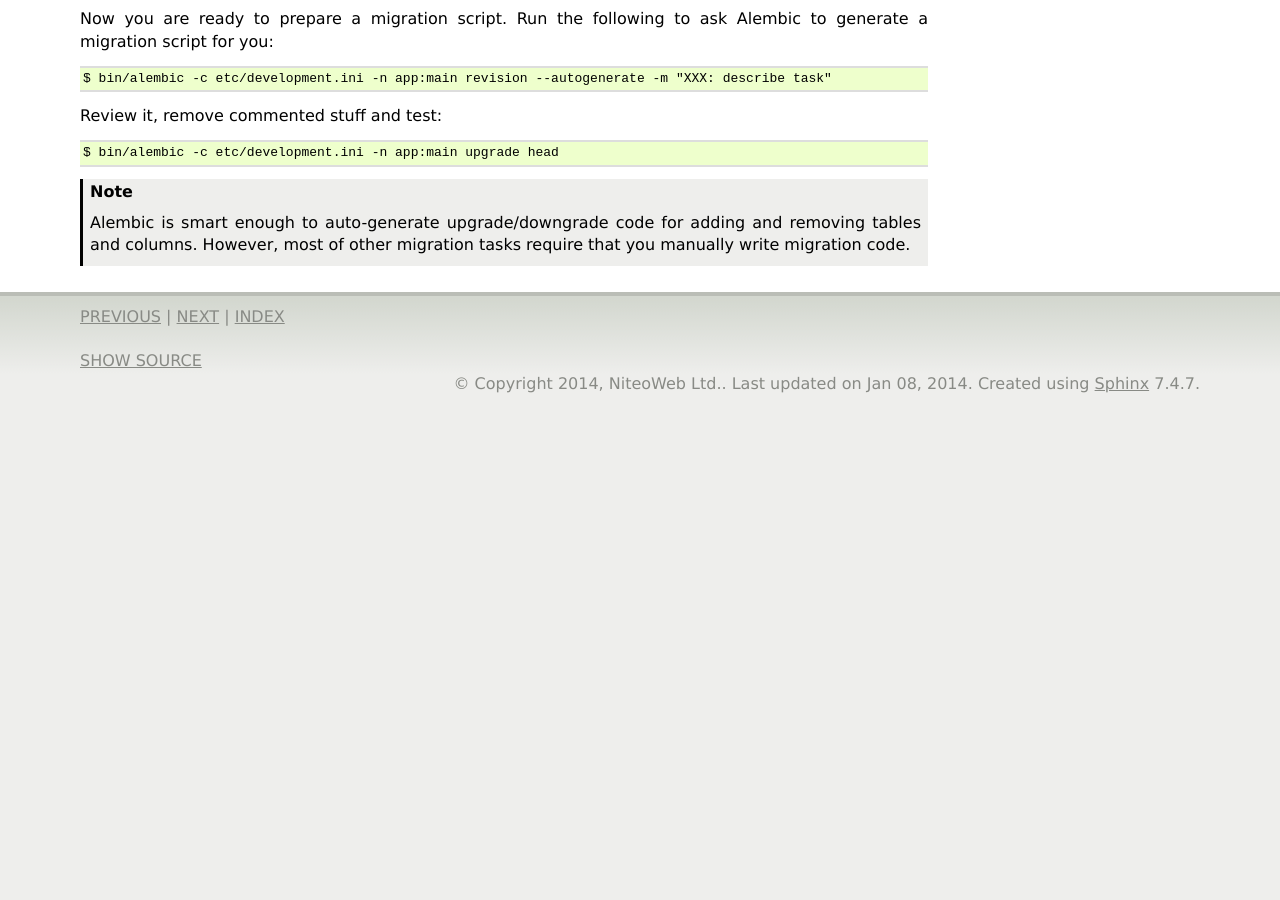
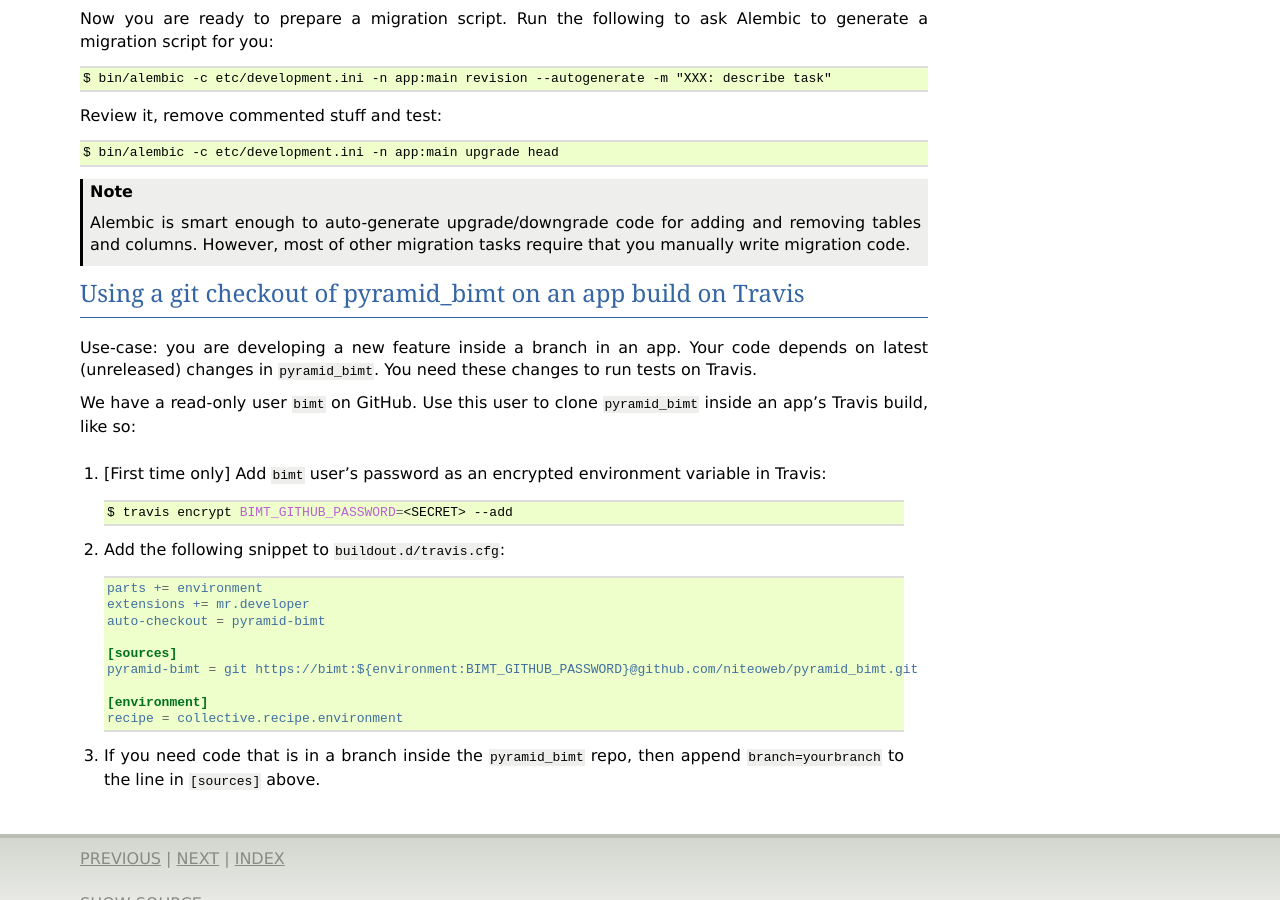
Before and after one commit to persho/pyramid_bimt, a Sphinx documentation site: the page built from docs/develop.rst, in a window 1280 px wide and 900 px high, scrolled down 2463 px. Built offline with Sphinx 7.4.7, drawn with Linux system fonts in a browser that asks for light colours; before the commit the page ends 2868 px from its top, so only the background shows below that.

Commit message:
docs on how to use unreleased bimt code in travis builds

```diff
--- a/docs/develop.rst
+++ b/docs/develop.rst
@@ -165,3 +165,38 @@
     Alembic is smart enough to auto-generate upgrade/downgrade code for adding
     and removing tables and columns. However, most of other migration tasks
     require that you manually write migration code.
+
+
+Using a git checkout of pyramid_bimt on an app build on Travis
+--------------------------------------------------------------
+
+Use-case: you are developing a new feature inside a branch in an app. Your code
+depends on latest (unreleased) changes in ``pyramid_bimt``. You need these
+changes to run tests on Travis.
+
+We have a read-only user ``bimt`` on GitHub. Use this user to clone
+``pyramid_bimt`` inside an app's Travis build, like so:
+
+#. [First time only] Add ``bimt`` user's password as an encrypted environment
+   variable in Travis:
+
+   .. code-block:: bash
+
+       $ travis encrypt BIMT_GITHUB_PASSWORD=<SECRET> --add
+
+#. Add the following snippet to ``buildout.d/travis.cfg``:
+
+   .. code-block:: ini
+
+       parts += environment
+       extensions += mr.developer
+       auto-checkout = pyramid-bimt
+
+       [sources]
+       pyramid-bimt = git https://bimt:${environment:BIMT_GITHUB_PASSWORD}@github.com/niteoweb/pyramid_bimt.git
+
+       [environment]
+       recipe = collective.recipe.environment
+
+#. If you need code that is in a branch inside the ``pyramid_bimt`` repo, then
+   append ``branch=yourbranch`` to the line in ``[sources]`` above.
```
